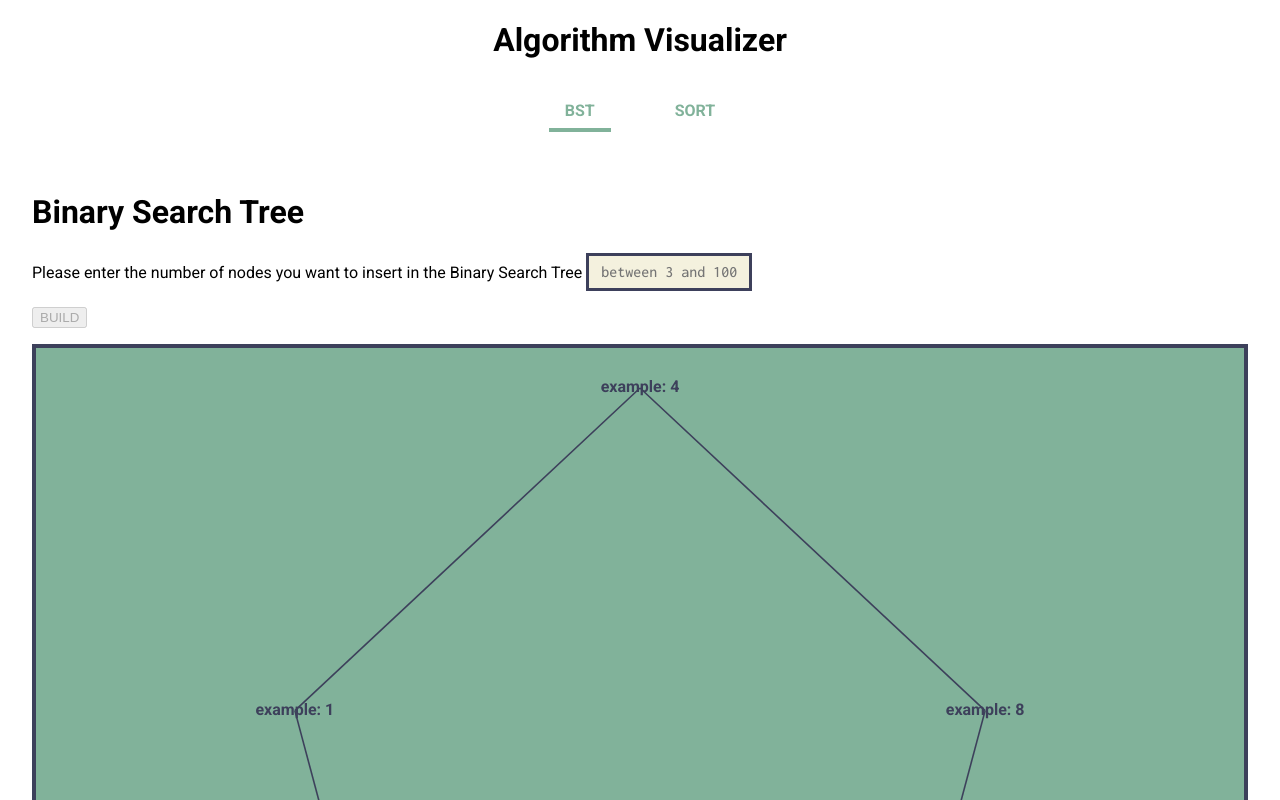
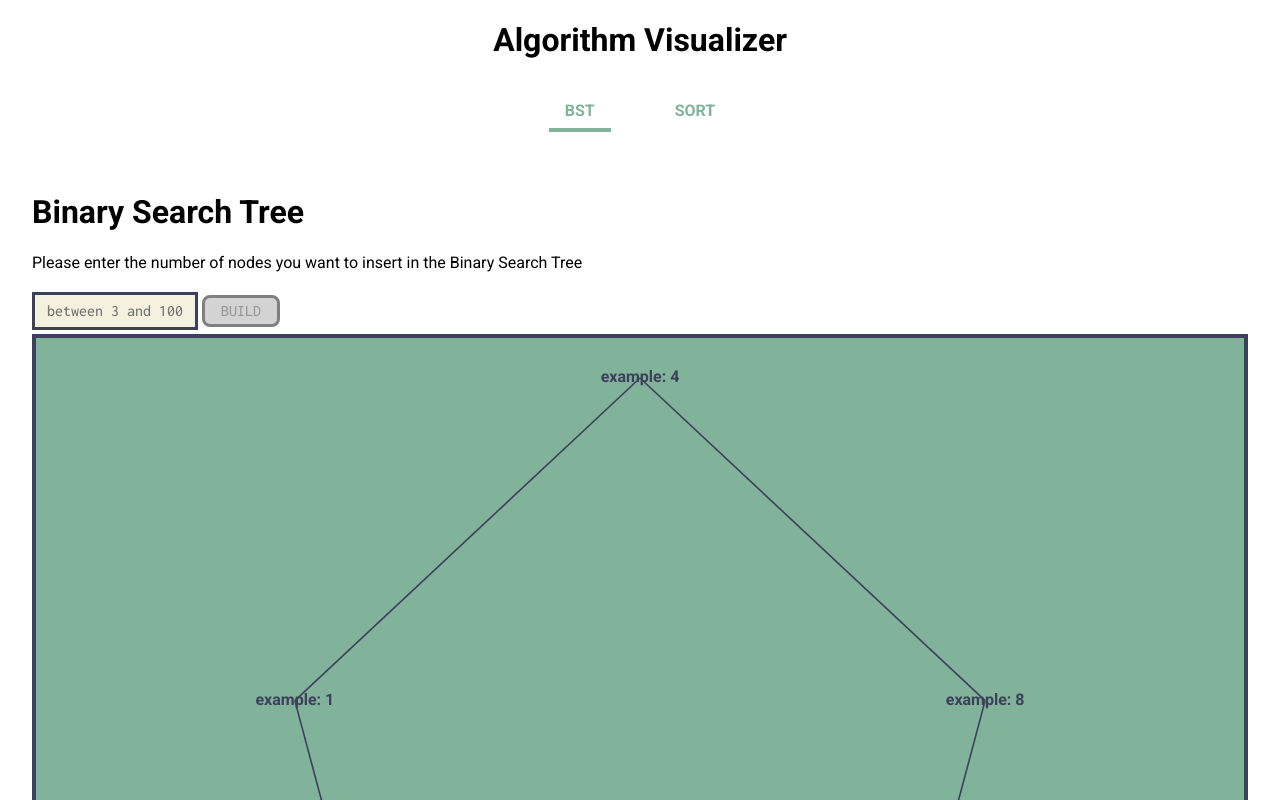
Before and after one commit to AidenKwong/algo, a React (Create React App) app: page / in a window 1280 px wide. Shown: the top 800 px of the page. Built offline with nearby package versions, Linux system fonts and the light colour scheme.

Commit message:
page setup and button

```diff
--- a/src/App.js
+++ b/src/App.js
@@ -1,9 +1,9 @@
 /** @jsxImportSource @emotion/react */
 import "./App.scss";
-import BSTViz from "./components/binary_tree/BSTViz";
 import { Routes, Route, Link, useLocation } from "react-router-dom";
 import SortPage from "./pages/SortPage";
 import { css } from "@emotion/react";
+import TreePage from "./pages/TreePage";
 
 const App = () => {
   var location = useLocation();
@@ -57,7 +57,7 @@ const App = () => {
         </div>
       </div>
       <Routes>
-        <Route path="/" element={<BSTViz />} />
+        <Route path="/" element={<TreePage />} />
         <Route path="/sort" element={<SortPage />} />
       </Routes>
     </div>
--- a/src/App.scss
+++ b/src/App.scss
@@ -10,10 +10,31 @@ a {
 input {
   all: unset;
   border: 0.2em solid $blue;
-  font-family: "Inconsolata", monospace;
   font-size: 1rem;
   background-color: $lightBrown;
+  font-family: "Inconsolata", monospace;
   height: 2rem;
+  margin: 0.25em 0;
+}
+
+button {
+  padding: 0 1em;
+  border-radius: 0.5em;
+  border: 0.2em solid $blue;
+  font-size: 1rem;
+  background-color: $green;
+  font-family: "Inconsolata", monospace;
+  height: 2rem;
+  margin: 0.25em;
+}
+
+button:enabled {
+  cursor: pointer;
+}
+
+button:disabled {
+  border-color: gray;
+  background-color: lightgray;
 }
 
 .pageNav {
--- a/src/components/binary_tree/BSTViz.js
+++ b/src/components/binary_tree/BSTViz.js
@@ -101,27 +101,22 @@ const BSTViz = () => {
   }, [output]);
 
   return (
-    <div style={{ padding: "2rem" }}>
+    <div>
       <h1>Binary Search Tree</h1>
       <form onSubmit={handleRun}>
-        <span style={{ fontSize: "1rem" }}>
+        <p style={{ fontSize: "1rem" }}>
           {
             "Please enter the number of nodes you want to insert in the Binary Search Tree "
           }
-        </span>
+        </p>
         <input
           onChange={(e) => setNumber(e.target.value)}
           placeholder="between 3 and 100"
           style={{ textAlign: "center" }}
         />
-        <div>
-          <button
-            style={{ margin: "1rem 0" }}
-            disabled={(number > 100) | (number < 3) | running}
-          >
-            BUILD
-          </button>
-        </div>
+        <button disabled={(number > 100) | (number < 3) | running}>
+          BUILD
+        </button>
       </form>
       <div
         ref={containerRef}
--- a/src/components/sort/SortVizMain.js
+++ b/src/components/sort/SortVizMain.js
@@ -31,9 +31,6 @@ const SortVizMain = ({
             placeholder={`< ${maxLength}`}
             style={{ textAlign: "center" }}
           />
-        </div>
-
-        <div>
           <button disabled={running | (number > maxLength)}>RUN</button>
         </div>
       </form>
--- /dev/null
+++ b/src/pages/TreePage.js
@@ -0,0 +1,12 @@
+import React from "react";
+import BSTViz from "../components/binary_tree/BSTViz";
+
+const TreePage = () => {
+  return (
+    <div className="page">
+      <BSTViz />
+    </div>
+  );
+};
+
+export default TreePage;
```
